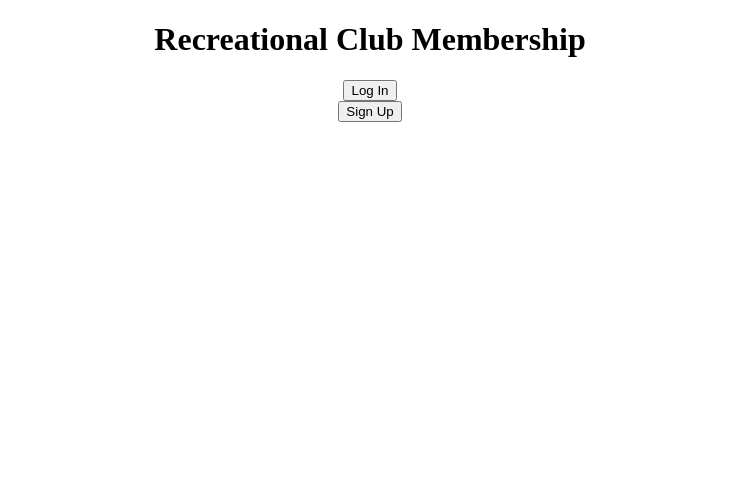
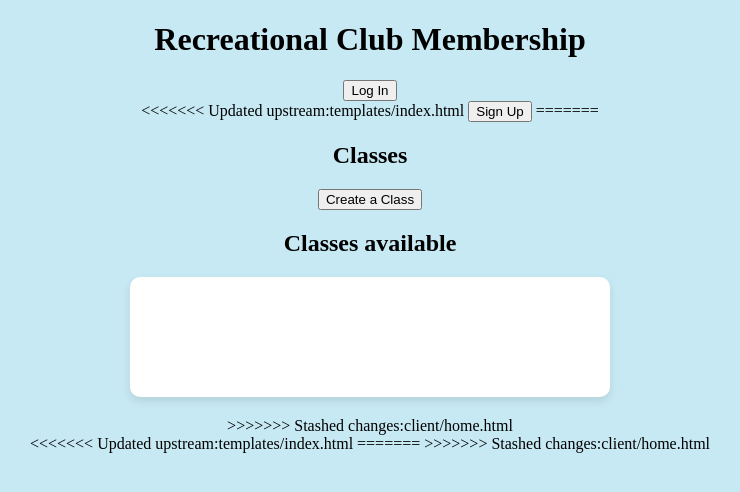
Before and after one commit to syxddd10001/Recreation-Club-Membership, a Flask app: template templates/index.html in a window 1280 px wide. Shown: the top 492 px of the page, without its empty margins (270-1010 px from the left). Run offline with Flask 3, Linux system fonts and the light colour scheme; the template is opened without the code that fills it, so the values that code supplies are empty.

Commit message:
Updated home page on index.html

```diff
--- a/templates/index.html
+++ b/templates/index.html
@@ -1,21 +1,122 @@
-<!DOCTYPE html>
-<html lang="en">
+<!DOCTYPE html> <!-- document type and version of HTML -->
+<html lang="en"> <!-- english -->
   <meta name="viewport" content="width=device-width, initial-scale=1">
   <head>
     <title>Welcome!</title>
     <link rel="stylesheet" href="{{ url_for('static', filename='stylesheets/basic.css') }}">
+
+
+    <!-- ______________________________________________________________________________________________________-->
+
+    <style>
+      /* CSS style -> adds space between buttons and content */
+      #Content {
+          margin-top: 20px; /* can adjust number*/
+      }
+      /* CSS style -> adds space for list of clubs */
+      #ClassDetails {
+          margin-top: 20px; /* can adjust number*/
+      }
+      /* CSS style for the white rectangle */
+      .classListContainer {
+          background-color: white;
+          padding: 50px;
+          border-radius: 10px;
+          box-shadow: 0 4px 8px rgba(0, 0, 0, 0.1); /* Optional: adds a subtle shadow */
+          width: 30%; /* Adjust the width as needed */
+
+      }
+  </style>
   </head>
-  <body style="background: white;">
+
+     <!-- ______________________________________________________________________________________________________-->
+
+  <body style="background: rgb(199, 233, 243);">
     <div align='center'>
         <div>
             <h1>Recreational Club Membership</h1>
 
         <button onclick="window.location.href = '/login';" >Log In</button>
         </div>
+<<<<<<< Updated upstream:templates/index.html
         <button onclick="window.location.href = '/signup';" >Sign Up</button>
+=======
+
+
+        <div>
+          <h2>Classes</h2>
+          <!--<button onclick="displayClasses()">Find a Class</button> call displayClasses() when button is clicked -->
+          <button onclick="createClass()">Create a Class</button> <!-- onclick attribute -->
+          <h2>Classes available</h2>
+      </div>
+
+
+      <!-- white rectangle container for the list of classes -->
+      <div class="classListContainer">
+        <div id="Content"></div>
+       </div>
+
+
+
+        <div id="Content"> <!-- shows that we created a class, shows classes made-->
+        </div>
+
+        <div id="ClassDetails"> <!-- display class details as message-->
+>>>>>>> Stashed changes:client/home.html
         </div>
 
 
+
+   <!-- ______________________________________________________________________________________________________-->
+
+<<<<<<< Updated upstream:templates/index.html
+=======
+        <script>
+        var classes = []; // store created classes
+
+        function createClass() { // makes a pop up that asks you to enter the name of the class
+
+          var className = prompt("Enter the name of the class:");
+          if (className !== null && className !== "") {
+            document.getElementById("Content").innerText = "You have created the class: " + className;
+
+            var classTime = prompt("Please enter the Date and Time in the format: XX:XX AM/PM | XX / XX / XXXX" ); //get timing, btw need to add a cancel function
+            if (classTime !== null && classTime !== "") {
+                        classes.push({name: className, time: classTime});
+                        displayClasses();
+
+            }
+        }
+      }
+
+
+
+        function displayClasses() { //adds classes made to a list, if there are no classes it just gives an error
+          var classList = "";
+          if (classes.length === 0) {
+            alert("Sorry, there are no classes! Maybe try creating one.");
+          }
+          else {
+            classList += "<p>Please click on the class for details:</p>";
+            for (var i = 0; i < classes.length; i++) {
+              classList += "<button onclick='showClassDetails(\"" + classes[i].name + "\", \"" + classes[i].time + "\")'>" + classes[i].name + "</button><br>";
+            }
+            document.getElementById("Content").innerHTML = classList
+            }
+
+
+
+          }
+          function showClassDetails(className, classTime) {
+            // print class details in ClassDetails div
+            document.getElementById("ClassDetails").innerHTML = "Details for class: " + className + "<br>Time: " + classTime;
+        }
+
+
+
+
+        </script>
+>>>>>>> Stashed changes:client/home.html
   </body>
 
 </html>
```
